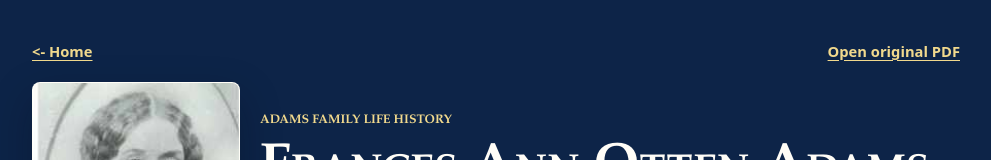
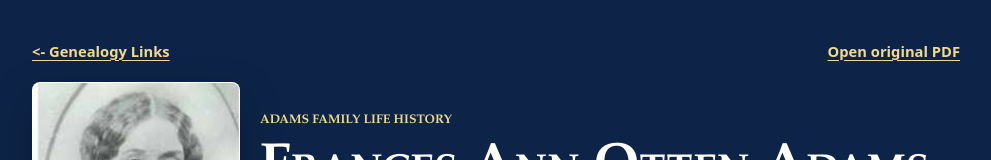
Before and after one commit to JoeyWilkes12/4amj-genealogy, a plain HTML site: page frances-otten-adams.html in a window 1280 px wide. Shown: the top 160 px of the page, without its empty margins (144-1135 px from the left). Drawn offline with Linux system fonts and the light colour scheme.

Commit message:
point back to genealogy subpage for more appropriate navigation

```diff
--- a/frances-otten-adams.html
+++ b/frances-otten-adams.html
@@ -18,7 +18,8 @@
         <main class="page-shell history-page">
           <article class="reader" aria-labelledby="page-title">
             <nav class="top-actions" aria-label="Page links">
-              <a class="back-link" href="https://joeywilkes12.github.io/4AMJ/">&lt;- Home</a>
+              <!-- <a class="back-link" href="https://joeywilkes12.github.io/4AMJ/">&lt;- Home</a> -->
+              <a class="back-link" href="https://joeywilkes12.github.io/4amj-landing-page-01/genealogy.html">&lt;- Genealogy Links</a>
               <a class="back-link" href="./assets/Life%20History%20of%20Frances%20Otten%20Adams.pdf">Open original PDF</a>
             </nav>
 
```
Also changed, not shown: william-henry-adams.html (+2 -1 lines).
